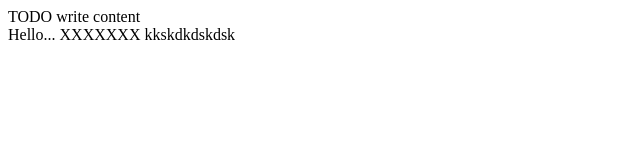
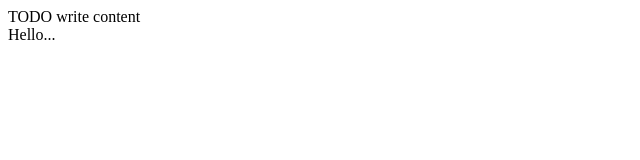
Before and after one commit to richmito/praticas2018, a plain HTML site: page public_html/index.html in a window 1280 px wide. Shown: the whole page, without its empty margins (0-640 px from the left). Drawn offline with Linux system fonts and the light colour scheme.

Commit message:
Revert "2o. commit"
This reverts commit 5610fbd2de0097915c77ce8c558c0d58e8b789c0.

```diff
--- a/public_html/index.html
+++ b/public_html/index.html
@@ -14,8 +14,6 @@ and open the template in the editor.
         <div>TODO write content</div>
 
         Hello...
-        XXXXXXX
-        kkskdkdskdsk
 
     </body>
 </html>
```
